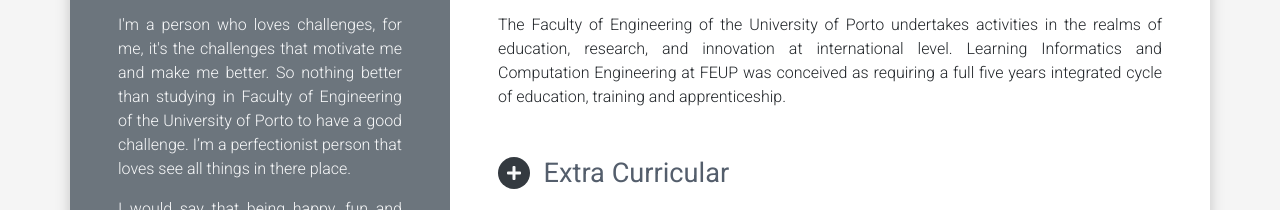
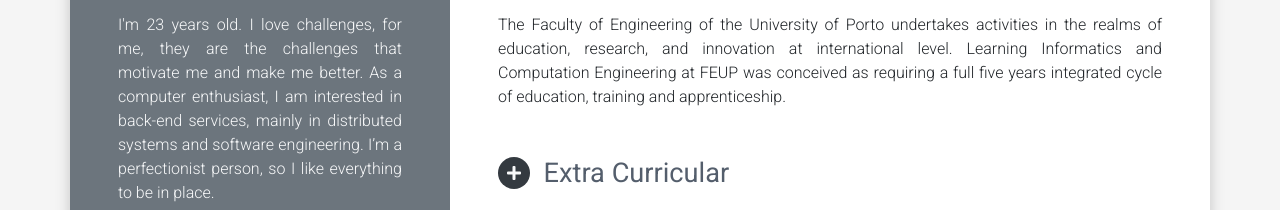
Before and after one commit to jflcarvalho/online-CV, a plain HTML site: page index.html in a window 1280 px wide. Shown: the part 707-917 px from the top of the page. Drawn offline with nearby package versions, Linux system fonts and the light colour scheme.

Commit message:
Update about

```diff
--- a/index.html
+++ b/index.html
@@ -72,7 +72,7 @@
                         <i class="fas fa-user rounded-background-icon bg-dark"></i>
                         <h4 class="mb-0 ml-2">About Me</h4>
                     </div>
-                    <p class="text-justify">I'm a person who loves challenges, for me, it's the challenges that motivate me and make me better. So nothing better than studying in Faculty of Engineering of the University of Porto to have a good challenge. I’m a perfectionist person that loves see all things in there place.</p>
+                    <p class="text-justify">I'm 23 years old. I love challenges, for me, they are the challenges that motivate me and make me better. As a computer enthusiast, I am interested in back-end services, mainly in distributed systems and software engineering. I’m a perfectionist person, so I like everything to be in place.</p>
                     <p class="text-justify">I would say that being happy, fun and determined are good words to describe me.</p>
                 </div>
 
```
